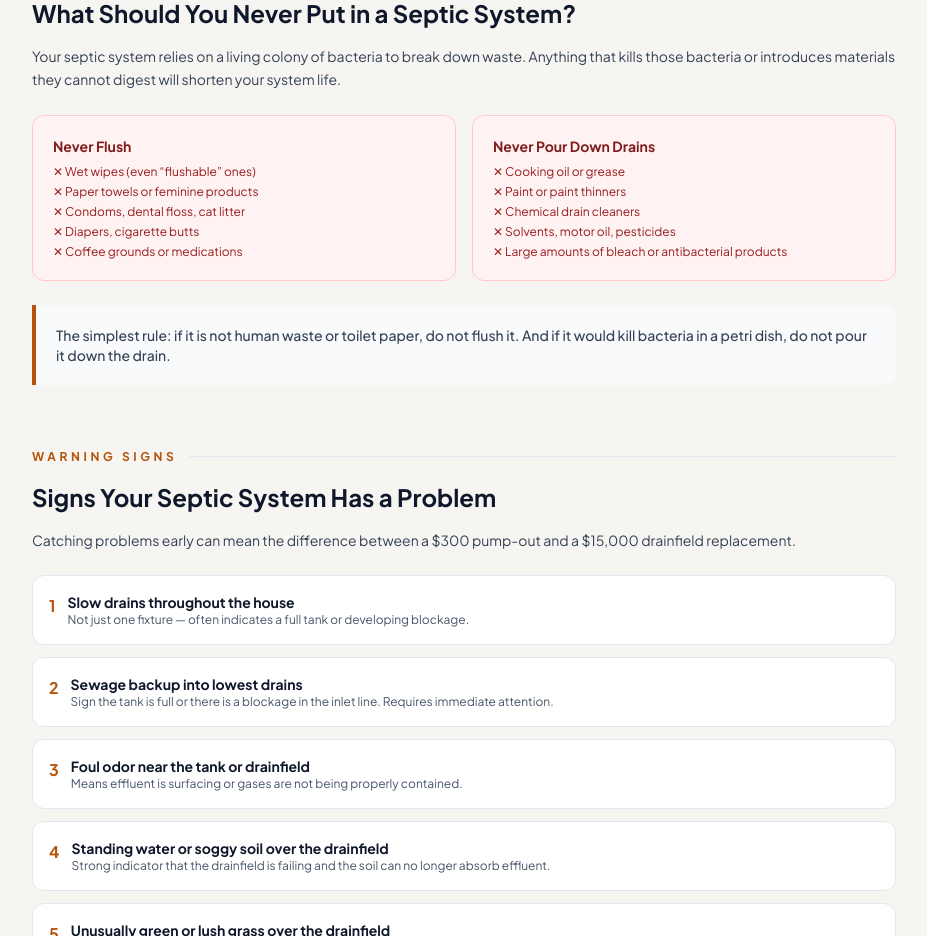
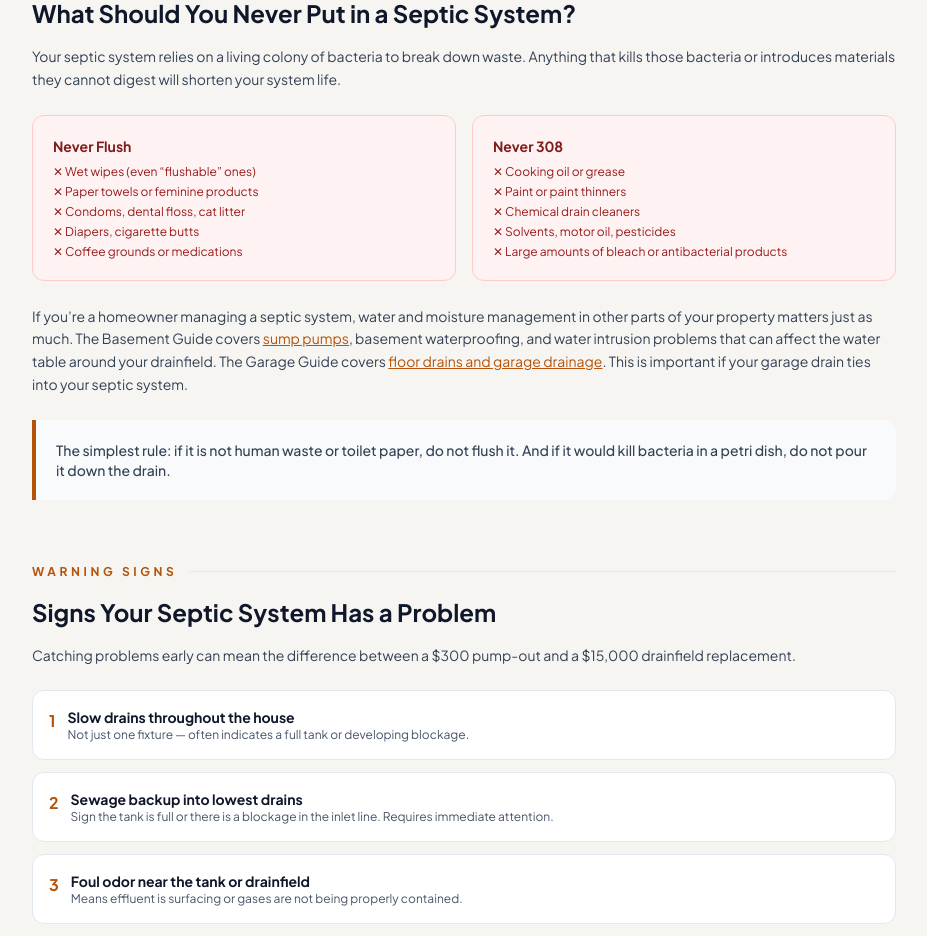
Before and after one commit to thebasementguide2026/theseptic.guide-, a Next.js app: page /articles/complete-septic-guide in a window 1280 px wide. Shown: the part 4260-5196 px from the top of the page, without its empty margins (176-1103 px from the left). Built offline with nearby package versions, Linux system fonts and the light colour scheme.

Commit message:
Add cross-site water management paragraph to What Should You Never Put section

```diff
--- a/app/articles/complete-septic-guide/page.tsx
+++ b/app/articles/complete-septic-guide/page.tsx
@@ -298,7 +298,9 @@ export default function CompleteSepticGuideArticle() {
               </ul>
             </div>
             <div className='bg-red-50 border border-red-200 rounded-lg p-5'>
-              <p className='text-red-900 font-bold mb-2 text-sm'>Never Pour Down Drains</p>
+              <p className='text-red-900 font-bold mb-2 text-sm'>Never 308
+
+              </p>
               <ul className='space-y-1 text-red-800 text-xs'>
                 <li>&#10005; Cooking oil or grease</li>
                 <li>&#10005; Paint or paint thinners</li>
@@ -308,6 +310,7 @@ export default function CompleteSepticGuideArticle() {
               </ul>
             </div>
           </div>
+                    <p className='text-slate-700 leading-relaxed mb-4 text-sm'>If you&rsquo;re a homeowner managing a septic system, water and moisture management in other parts of your property matters just as much. The Basement Guide covers <a href='https://thebasement.guide' target='_blank' rel='noopener noreferrer' className='text-amber-700 underline hover:text-amber-800'>sump pumps</a>, basement waterproofing, and water intrusion problems that can affect the water table around your drainfield. The Garage Guide covers <a href='https://thegarage.guide' target='_blank' rel='noopener noreferrer' className='text-amber-700 underline hover:text-amber-800'>floor drains and garage drainage</a>. This is important if your garage drain ties into your septic system.</p>
           <div className='bg-slate-50 border-l-4 border-amber-700 p-5 rounded-r-lg my-6'>
             <p className='text-slate-700 font-medium text-sm'>The simplest rule: if it is not human waste or toilet paper, do not flush it. And if it would kill bacteria in a petri dish, do not pour it down the drain.</p>
           </div>
```
